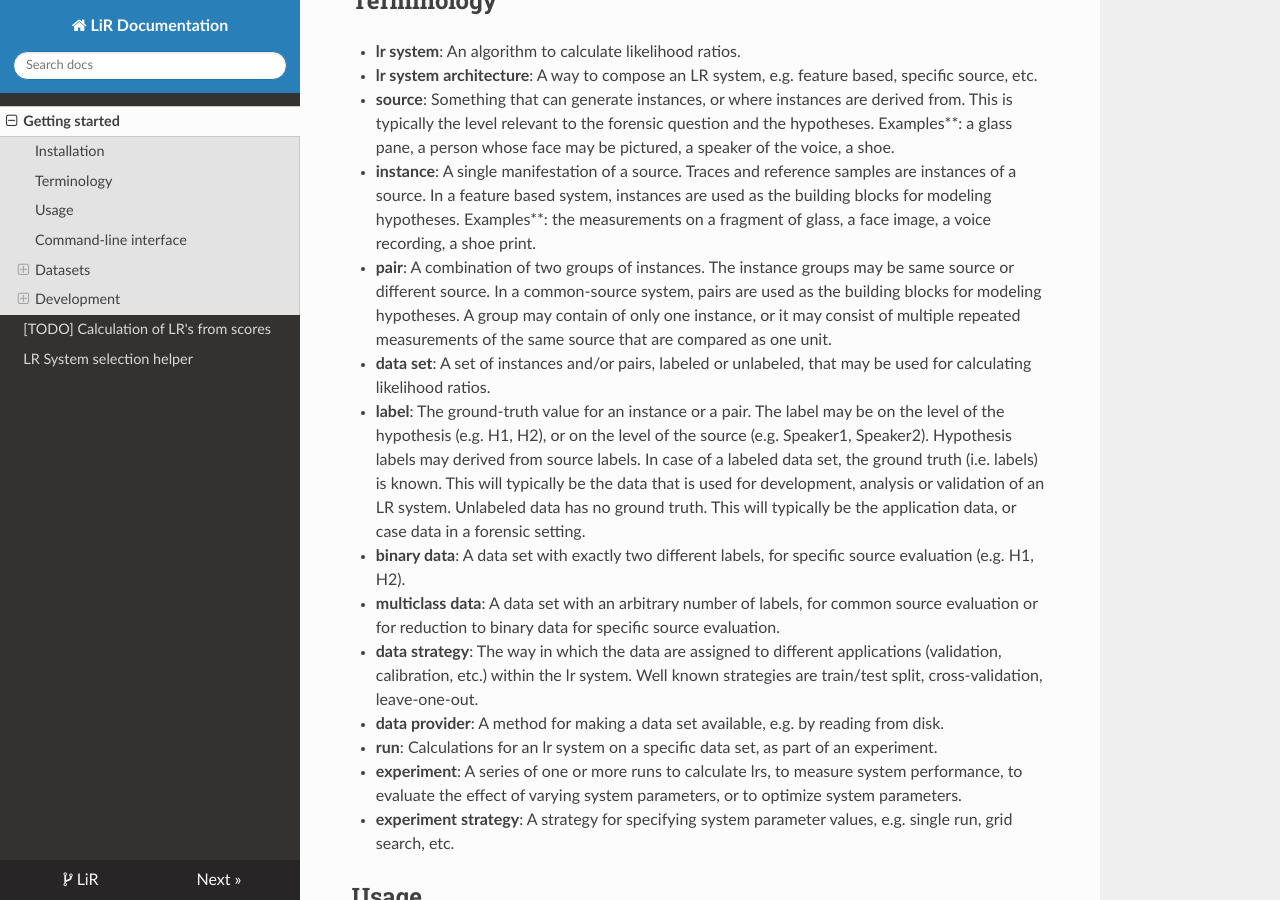
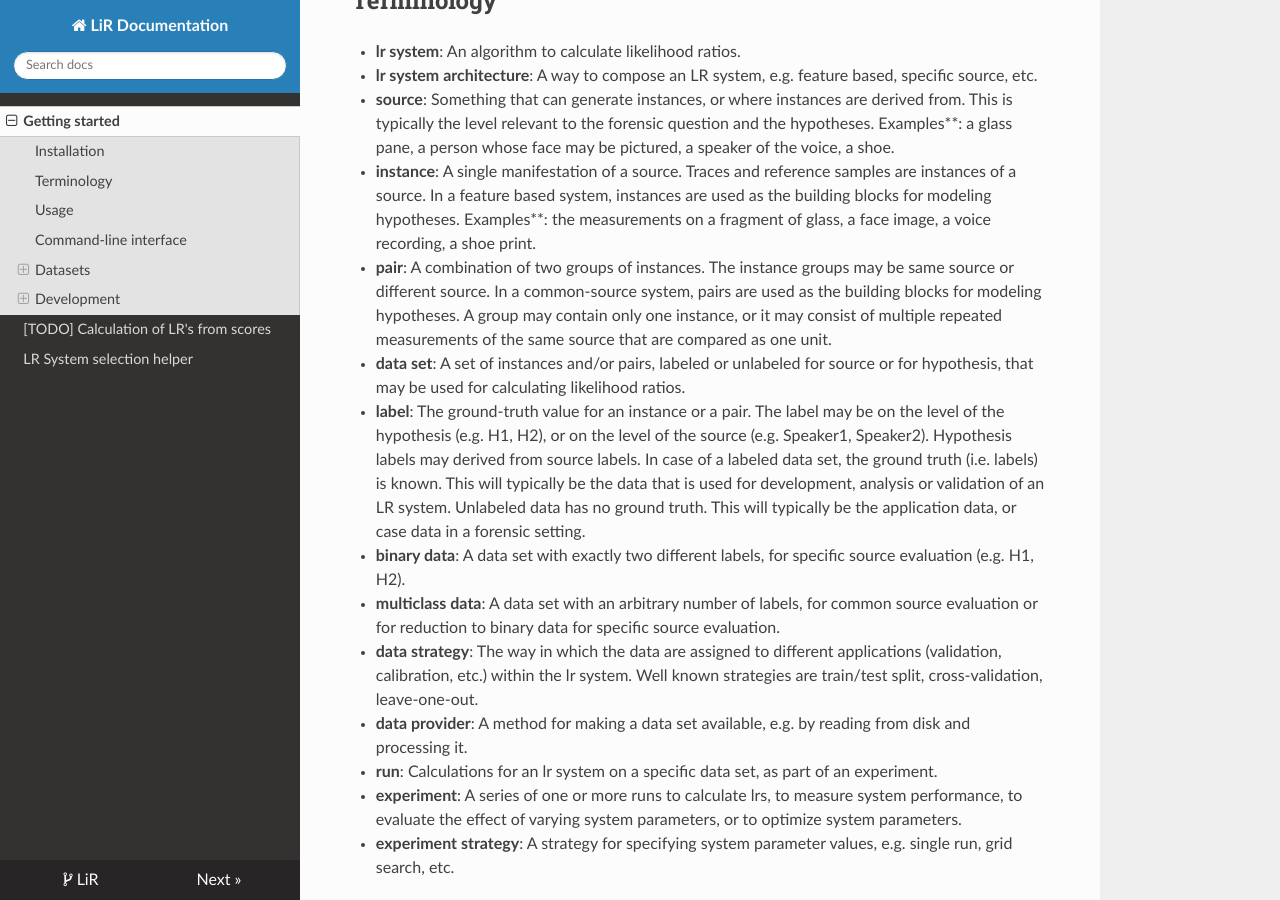
Before and after one commit to NetherlandsForensicInstitute/lir, an MkDocs documentation site: the page built from docs/index.md, in a window 1280 px wide and 900 px high, scrolled down 505 px. Built offline with MkDocs 1.6.1, drawn with Linux system fonts in a browser that asks for light colours; nearby versions of some CDN libraries.

Commit message:
- Textual improvements of index.md - Textual improvements of score-based-common-source.yaml

```diff
--- a/docs/index.md
+++ b/docs/index.md
@@ -28,9 +28,9 @@ Terminology
   based system, instances are used as the building blocks for modeling hypotheses. Examples**: the measurements on a
   fragment of glass, a face image, a voice recording, a shoe print.
 - **pair**: A combination of two groups of instances. The instance groups may be same source or different source. In a
-  common-source system, pairs are used as the building blocks for modeling hypotheses. A group may contain of only one
+  common-source system, pairs are used as the building blocks for modeling hypotheses. A group may contain only one
   instance, or it may consist of multiple repeated measurements of the same source that are compared as one unit.
-- **data set**: A set of instances and/or pairs, labeled or unlabeled, that may be used for calculating likelihood ratios.
+- **data set**: A set of instances and/or pairs, labeled or unlabeled for source or for hypothesis, that may be used for calculating likelihood ratios.
 - **label**: The ground-truth value for an instance or a pair. The label may be on the level of the hypothesis (e.g. H1,
   H2), or on the level of the source (e.g. Speaker1, Speaker2). Hypothesis labels may derived from source labels.
   In case of a labeled data set, the ground truth (i.e. labels) is known. This will typically be the data that is used
@@ -39,12 +39,10 @@ Terminology
 - **binary data**: A data set with exactly two different labels, for specific source evaluation (e.g. H1, H2).
 - **multiclass data**: A data set with an arbitrary number of labels, for common source evaluation or for reduction to
   binary data for specific source evaluation.
-- **data strategy**: The way in which the data are assigned to different applications (validation, calibration, etc.) within
-  the lr system. Well known strategies are train/test split, cross-validation, leave-one-out.
-- **data provider**: A method for making a data set available, e.g. by reading from disk.
+- **data strategy**: The way in which the data are assigned to different applications (validation, calibration, etc.) within the lr system. Well known strategies are train/test split, cross-validation, leave-one-out.
+- **data provider**: A method for making a data set available, e.g. by reading from disk and processing it.
 - **run**: Calculations for an lr system on a specific data set, as part of an experiment.
-- **experiment**: A series of one or more runs to calculate lrs, to measure system performance, to evaluate the effect of
-  varying system parameters, or to optimize system parameters.
+- **experiment**: A series of one or more runs to calculate lrs, to measure system performance, to evaluate the effect of varying system parameters, or to optimize system parameters.
 - **experiment strategy**: A strategy for specifying system parameter values, e.g. single run, grid search, etc.
 
 
```
Also changed, not shown: 1 other file.
